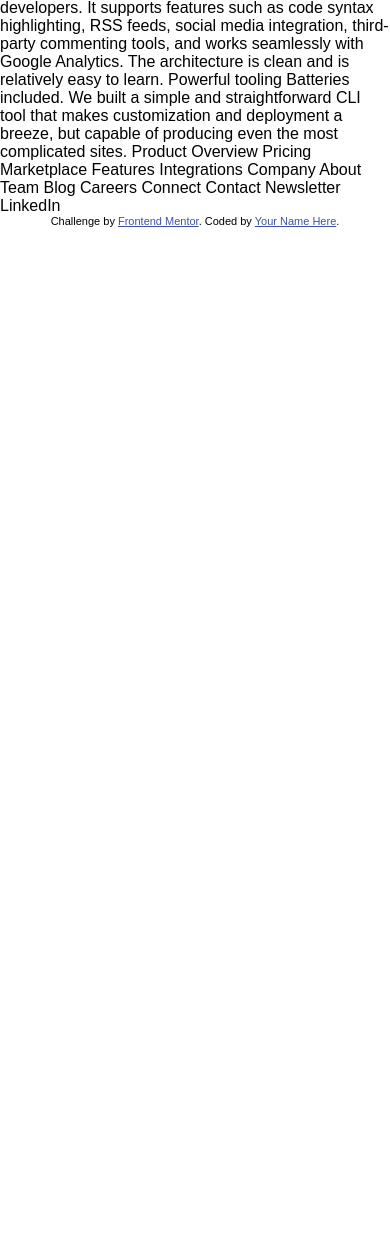
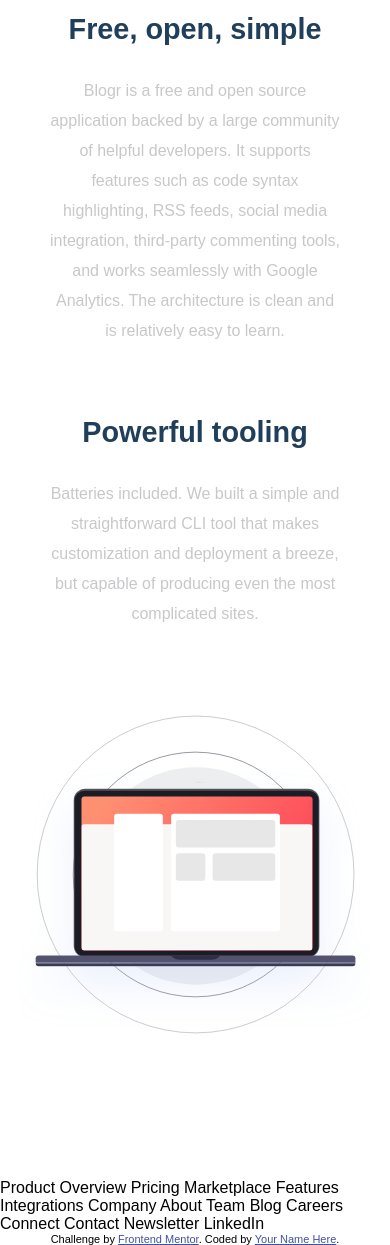
Before and after one commit to hakim-az/web-02-Blogr, a plain HTML site: page index.html in a window 390 px wide. Shown: the part 3039-4284 px from the top of the page. Before the commit the page ends 3266 px from the top, so only its background shows below. Drawn offline with Linux system fonts and the light colour scheme.

Commit message:
Finishing the Free  section

```diff
--- a/css/style.css
+++ b/css/style.css
@@ -395,3 +395,69 @@
     }
 }
 /* STATE STYLE END */
+
+/* -------------------DESIGN STYLE START------------------- */
+.free{
+    margin-top: 100px;
+}
+.free .container{
+    padding: 50px 0 80px;
+    display: flex;
+    align-items: center;
+}
+.design h2{
+    text-align: center;
+    font-size: 2.5rem;
+    color: hsl(208, 49%, 24%);
+    padding-top: 80px;
+}
+.free-content , .free-image{
+    width: 50%;
+}
+.free-content{
+    padding-left: 50px;
+}
+.free-content h3{
+    font-size: 1.8rem;
+    color: hsl(208, 49%, 24%);
+    margin-bottom: 30px;
+}
+.free-content p{
+    font-size: 16px;
+    line-height: 30px;
+    margin-bottom: 70px;
+    color: hsl(240, 2%, 79%);
+
+}
+.free-image img{
+    width: 100%;
+}
+@media only screen and (max-width: 768px){
+    .free{
+        margin-top: 0;
+    }
+    .free .container{
+        flex-direction: column-reverse;
+    }
+    .free-content , .free-image{
+        width: 100%;
+    }
+    .free-content{
+        padding: 0 30px;
+    }
+    .free-image{
+        background-image: url(../images/illustration-laptop-mobile.svg);
+        background-size: cover;
+        background-position: center center;
+        height: 350px;
+        margin-bottom: 50px;
+    }
+    .free-image img{
+        display: none;
+    }
+    .free-content h3 , .free-content p{
+        text-align: center;
+        padding-right: 0;
+    }
+}
+/* -------------------DESIGN STYLE END------------------- */
--- a/index.html
+++ b/index.html
@@ -124,18 +124,38 @@
   </div>
   <!-- STATE SECTION START -->
 
+  <!-- FREE SECTION START  -->
+  <section class="free">
+    <div class="container">
+      <div class="free-image">
+        <img src="images/illustration-laptop-desktop.svg" alt="">
+      </div>
+      <div class="free-content">
+        <h3>Free, open, simple</h3>
+        <p>
+          Blogr is a free and open source application backed by a large community of helpful developers. It supports
+          features such as code syntax highlighting, RSS feeds, social media integration, third-party commenting tools,
+          and works seamlessly with Google Analytics. The architecture is clean and is relatively easy to learn.
+        </p>
+        <h3> Powerful tooling</h3>
+        <p>
+          Batteries included. We built a simple and straightforward CLI tool that makes customization and deployment a breeze, but
+          capable of producing even the most complicated sites.
+        </p>
+      </div>
+    </div>
+  </section>
+  <!-- FREE SECTION END -->
 
 
 
 
-  Free, open, simple
-  Blogr is a free and open source application backed by a large community of helpful developers. It supports
-  features such as code syntax highlighting, RSS feeds, social media integration, third-party commenting tools,
-  and works seamlessly with Google Analytics. The architecture is clean and is relatively easy to learn.
 
-  Powerful tooling
-  Batteries included. We built a simple and straightforward CLI tool that makes customization and deployment a breeze, but
-  capable of producing even the most complicated sites.
+
+
+
+
+
 
   Product
 
```
